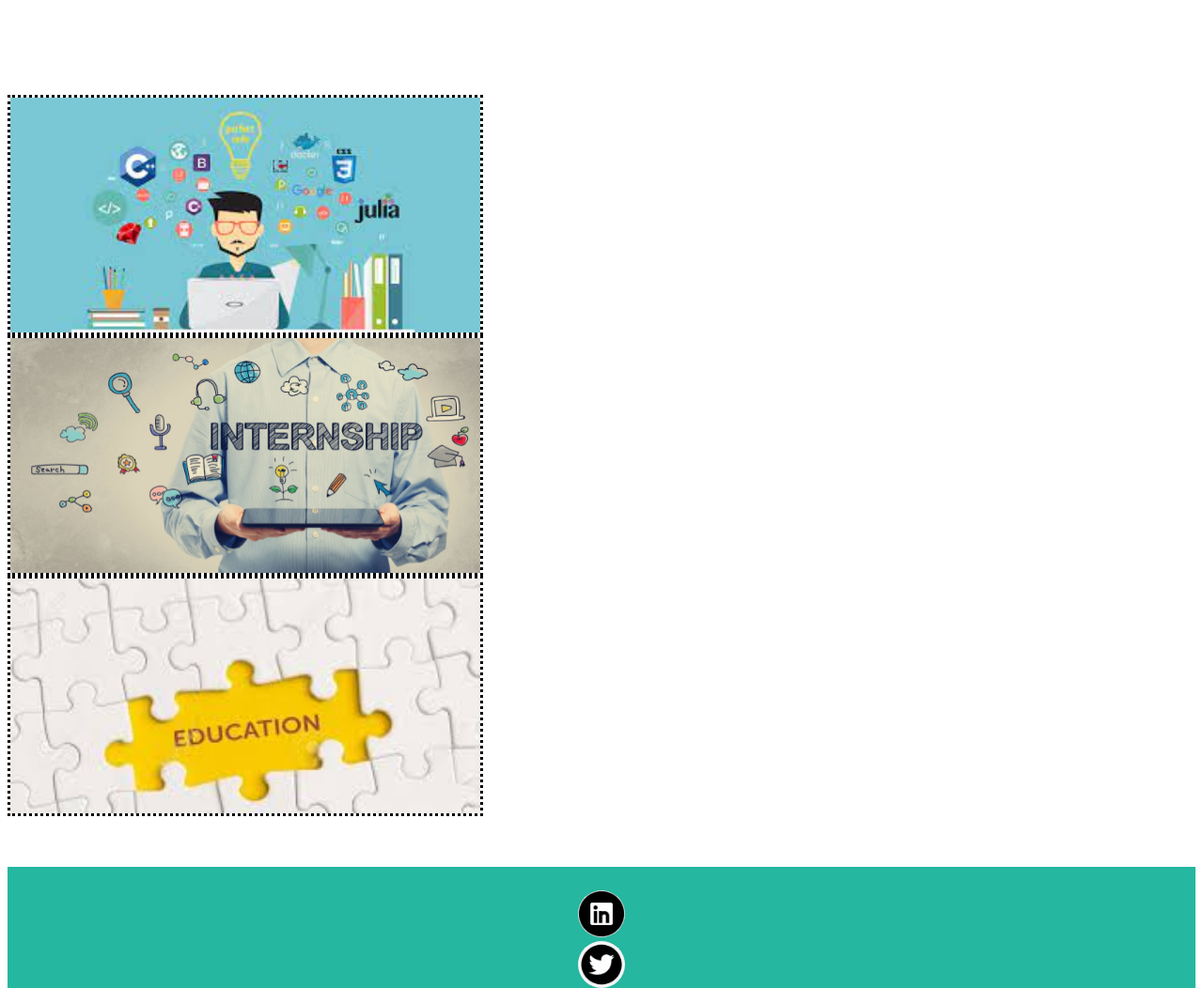
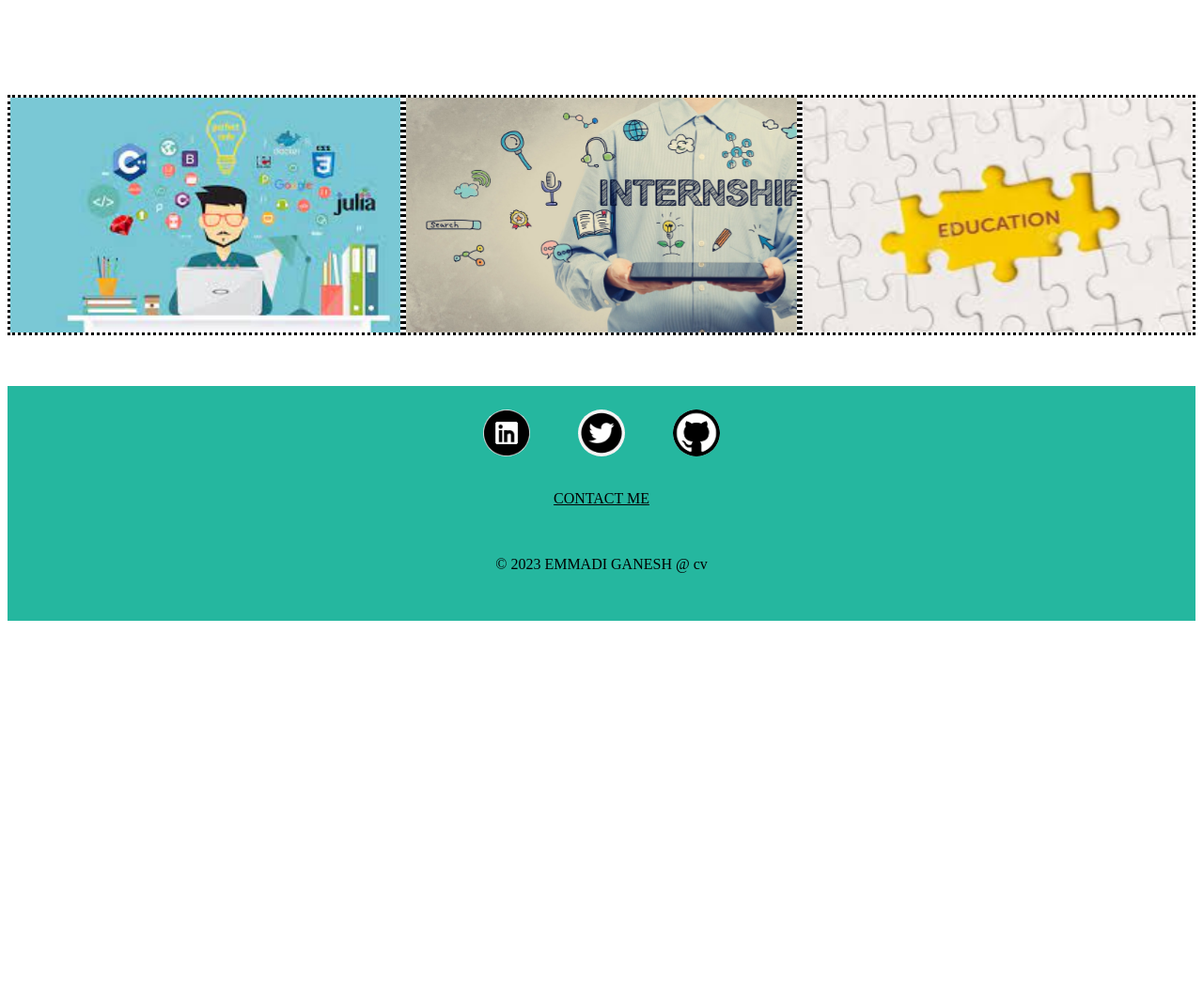
Before and after one commit to Gani0203/Gani, a plain HTML site: page index.html in a window 1280 px wide. Shown: the part 757-1809 px from the top of the page at 94% size. After the commit the page ends 1426 px from the top, so only its background shows below. Drawn offline with Linux system fonts and the light colour scheme.

Commit message:
style.css

```diff
--- a/style.css
+++ b/style.css
@@ -46,6 +46,7 @@ h1{
     height: fit-content;
     text-align: center;
     background-color: white;
+    display: flex;
 }
 .flip-box {
     align-items: center;
@@ -231,19 +232,34 @@ h3.PROGRAM{
 
 
 footer{
+    display: flex;
+    flex-direction: column;
     background-color: #25b79f;
     height: 200px;
-    text-align: center;
+    align-items: center;
     padding: 25px;
 }
 .gap{
-  gap: 10px;
+  display: flex;
+  height: 50px;
+  width: 25%;
+  justify-content: space-around;
 }
 .imt{
   border-radius: 50%;
+
 }
 .imgi{
   border-radius: 50%;
-}.iml{
+}
+.iml{
   border-radius: 50%;
 }
+.linked-div{
+  background-image: url(images\linkedinn.png);
+  border-radius: 50%;
+}
+.linked-div:hover{
+  background-image: url(images\linkedin.png);
+  border-radius: 50px;
+}
```
